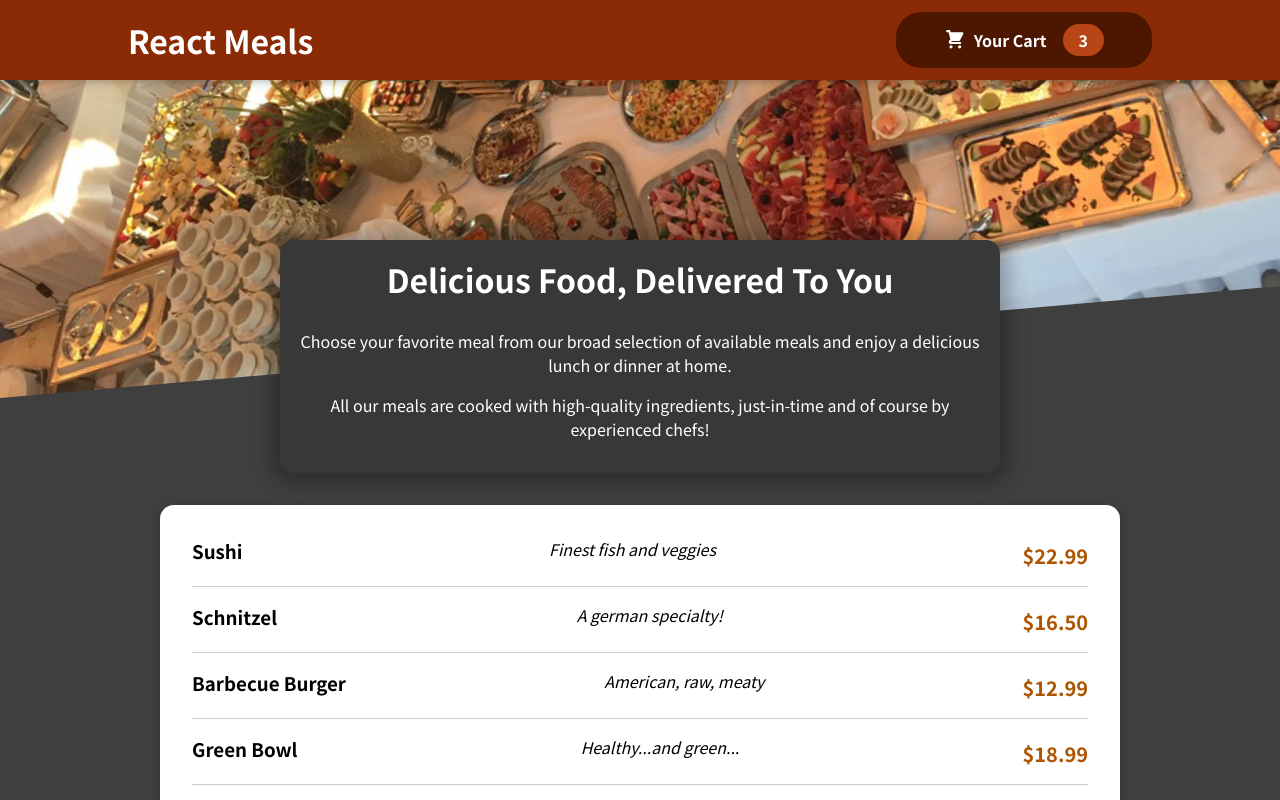
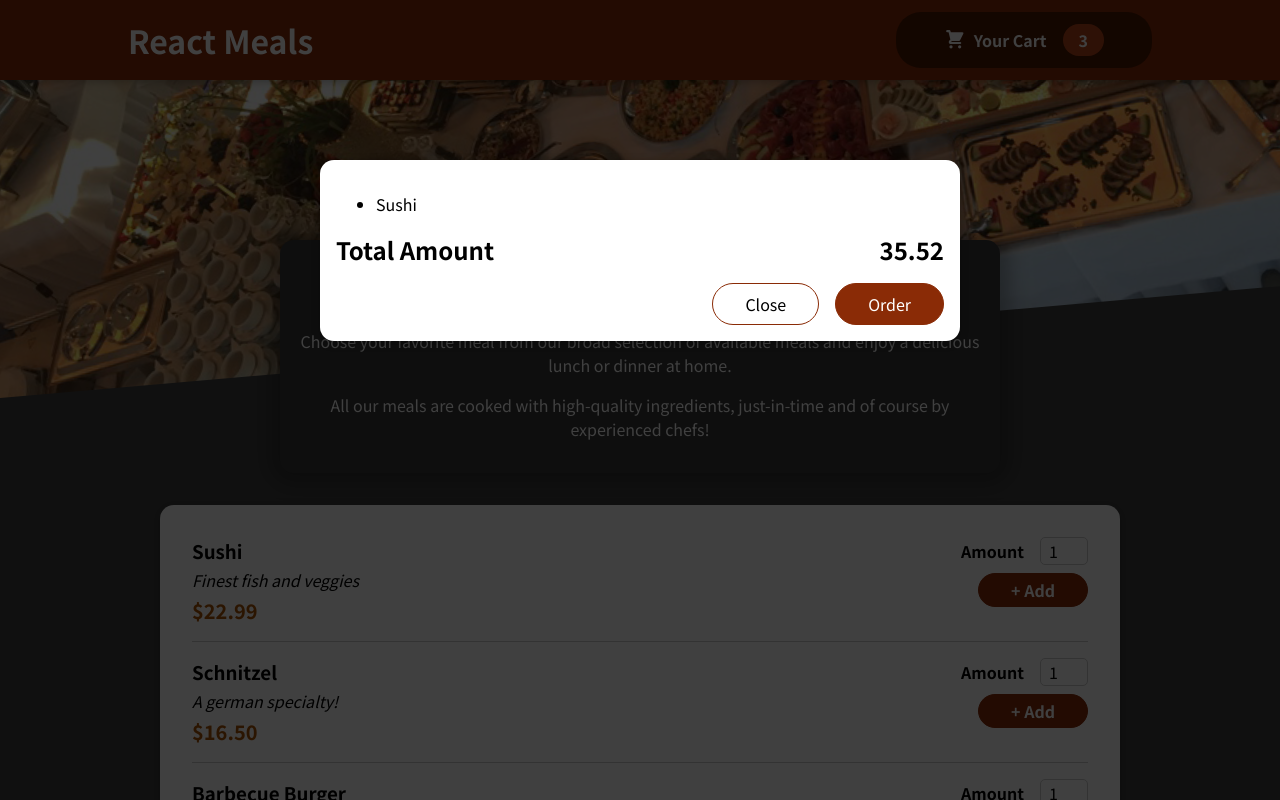
Before and after one commit to joetlobb/react-recall-2022-food-order-app, a React (Create React App) app: page / in a window 1280 px wide. Shown: the top 800 px of the page. Built offline with nearby package versions, Linux system fonts and the light colour scheme.

Commit message:
add modal with reactdom portal

```diff
--- a/public/index.html
+++ b/public/index.html
@@ -28,6 +28,8 @@
   </head>
   <body>
     <noscript>You need to enable JavaScript to run this app.</noscript>
+
+    <div id="overlays"></div>
     <div id="root"></div>
     <!--
       This HTML file is a template.
--- a/src/App.js
+++ b/src/App.js
@@ -1,10 +1,12 @@
 import { Fragment } from "react";
+import Cart from "./components/Cart/Cart";
 import Header from "./components/Layout/Header";
 import Meals from "./components/Meals/Meals";
 
 function App() {
   return (
     <Fragment>
+      <Cart />
       <Header />
       <main>
         <Meals />
--- /dev/null
+++ b/src/components/Cart/Cart.js
@@ -0,0 +1,28 @@
+import Modal from "../UI/Modal";
+import classes from "./Cart.module.css";
+
+const Cart = (props) => {
+  const cartItems = (
+    <ul className={classes["cart-item"]}>
+      {[{ id: "c1", name: "Sushi", amount: 2, price: 12.99 }].map((item) => (
+        <li>{item.name}</li>
+      ))}
+    </ul>
+  );
+
+  return (
+    <Modal>
+      {cartItems}
+      <div className={classes.total}>
+        <span>Total Amount</span>
+        <span>35.52</span>
+      </div>
+      <div className={classes.actions}>
+        <button className={classes["buttin--alt"]}>Close</button>
+        <button className={classes.button}>Order</button>
+      </div>
+    </Modal>
+  );
+};
+
+export default Cart;
--- /dev/null
+++ b/src/components/Cart/Cart.module.css
@@ -0,0 +1,46 @@
+.cart-items {
+  list-style: none;
+  margin: 0;
+  padding: 0;
+  max-height: 20rem;
+  overflow: auto;
+}
+
+.total {
+  display: flex;
+  justify-content: space-between;
+  align-items: center;
+  font-weight: bold;
+  font-size: 1.5rem;
+  margin: 1rem 0;
+}
+
+.actions {
+  text-align: right;
+}
+
+.actions button {
+  font: inherit;
+  cursor: pointer;
+  background-color: transparent;
+  border: 1px solid #8a2b06;
+  padding: 0.5rem 2rem;
+  border-radius: 25px;
+  margin-left: 1rem;
+}
+
+.actions button:hover,
+.actions button:active {
+  background-color: #5a1a01;
+  border-color: #5a1a01;
+  color: white;
+}
+
+.actions .button--alt {
+  color: #8a2b06;
+}
+
+.actions .button {
+  background-color: #8a2b06;
+  color: white;
+}
--- a/src/components/Meals/AvailableMeals.js
+++ b/src/components/Meals/AvailableMeals.js
@@ -32,6 +32,7 @@
 const AvailableMeals = () => {
   const mealsList = DUMMY_MEALS.map((meal) => (
     <MealItem
+      id={meal.id}
       key={meal.id}
       name={meal.name}
       description={meal.description}
--- a/src/components/Meals/MealItem/MealItem.js
+++ b/src/components/Meals/MealItem/MealItem.js
@@ -1,16 +1,19 @@
+import MealItemForm from "./MealItemForm";
 import classes from "./MealItem.module.css";
 
 const MealItem = (props) => {
   const price = `$${props.price.toFixed(2)}`;
 
   return (
-    <li>
-      <div className={classes.meal}>
+    <li className={classes.meal}>
+      <div>
         <h3>{props.name}</h3>
         <div className={classes.description}>{props.description}</div>
         <div className={classes.price}>{price}</div>
       </div>
-      <div></div>
+      <div>
+        <MealItemForm id={props.id} />
+      </div>
     </li>
   );
 };
--- a/src/components/Meals/MealItem/MealItemForm.js
+++ b/src/components/Meals/MealItem/MealItemForm.js
@@ -0,0 +1,23 @@
+import Input from "../../UI/Input";
+import classes from "./MealItemForm.module.css";
+
+const MealItemForm = (props) => {
+  return (
+    <form className={classes.form}>
+      <Input
+        label="Amount"
+        input={{
+          id: "amount_" + props.id,
+          type: "number",
+          min: "1",
+          max: "5",
+          step: "1",
+          defaultValue: "1",
+        }}
+      />
+      <button>+ Add</button>
+    </form>
+  );
+};
+
+export default MealItemForm;
--- /dev/null
+++ b/src/components/Meals/MealItem/MealItemForm.module.css
@@ -0,0 +1,20 @@
+.form {
+  text-align: right;
+}
+
+.form button {
+  font: inherit;
+  cursor: pointer;
+  background-color: #8a2b06;
+  border: 1px solid #8a2b06;
+  color: white;
+  padding: 0.25rem 2rem;
+  border-radius: 20px;
+  font-weight: bold;
+}
+
+.form button:hover,
+.form button:active {
+  background-color: #641e03;
+  border-color: #641e03;
+}
--- /dev/null
+++ b/src/components/UI/Input.js
@@ -0,0 +1,12 @@
+import classes from "./Input.module.css";
+
+const Input = (props) => {
+  return (
+    <div className={classes.input}>
+      <label htmlFor={props.input.id}>{props.label}</label>
+      <input {...props.input} />
+    </div>
+  );
+};
+
+export default Input;
--- /dev/null
+++ b/src/components/UI/Input.module.css
@@ -0,0 +1,18 @@
+.input {
+  display: flex;
+  align-items: center;
+  margin-bottom: 0.5rem;
+}
+
+.input label {
+  font-weight: bold;
+  margin-right: 1rem;
+}
+
+.input input {
+  width: 3rem;
+  border-radius: 5px;
+  border: 1px solid #ccc;
+  font: inherit;
+  padding-left: 0.5rem;
+}
--- /dev/null
+++ b/src/components/UI/Modal.js
@@ -0,0 +1,31 @@
+import { Fragment } from "react";
+import ReactDom from "react-dom";
+import classes from "./Modal.module.css";
+
+const Backdrop = () => {
+  return <div className={classes.backdrop} />;
+};
+
+const ModalOverlay = (props) => {
+  return (
+    <div className={classes.modal}>
+      <div className={classes.content}>{props.children}</div>
+    </div>
+  );
+};
+
+const portalElement = document.getElementById("overlays");
+
+const Modal = (props) => {
+  return (
+    <Fragment>
+      {ReactDom.createPortal(<Backdrop />, portalElement)}
+      {ReactDom.createPortal(
+        <ModalOverlay>{props.children}</ModalOverlay>,
+        portalElement
+      )}
+    </Fragment>
+  );
+};
+
+export default Modal;
--- /dev/null
+++ b/src/components/UI/Modal.module.css
@@ -0,0 +1,40 @@
+.backdrop {
+  position: fixed;
+  top: 0;
+  left: 0;
+  width: 100%;
+  height: 100vh;
+  z-index: 20;
+  background-color: rgba(0, 0, 0, 0.75);
+}
+
+.modal {
+  position: fixed;
+  top: 20vh;
+  left: 5%;
+  width: 90%;
+  background-color: white;
+  padding: 1rem;
+  border-radius: 14px;
+  box-shadow: 0 2px 8px rgba(0, 0, 0, 0.25);
+  z-index: 30;
+  animation: slide-down 300ms ease-out forwards;
+}
+
+@media (min-width: 768px) {
+  .modal {
+    width: 40rem;
+    left: calc(50% - 20rem);
+  }
+}
+
+@keyframes slide-down {
+  from {
+    opacity: 0;
+    transform: translateY(-3rem);
+  }
+  to {
+    opacity: 1;
+    transform: translateY(0);
+  }
+}
```
Also changed, not shown: 1 other file (tests, documents, lock files or other folders).
